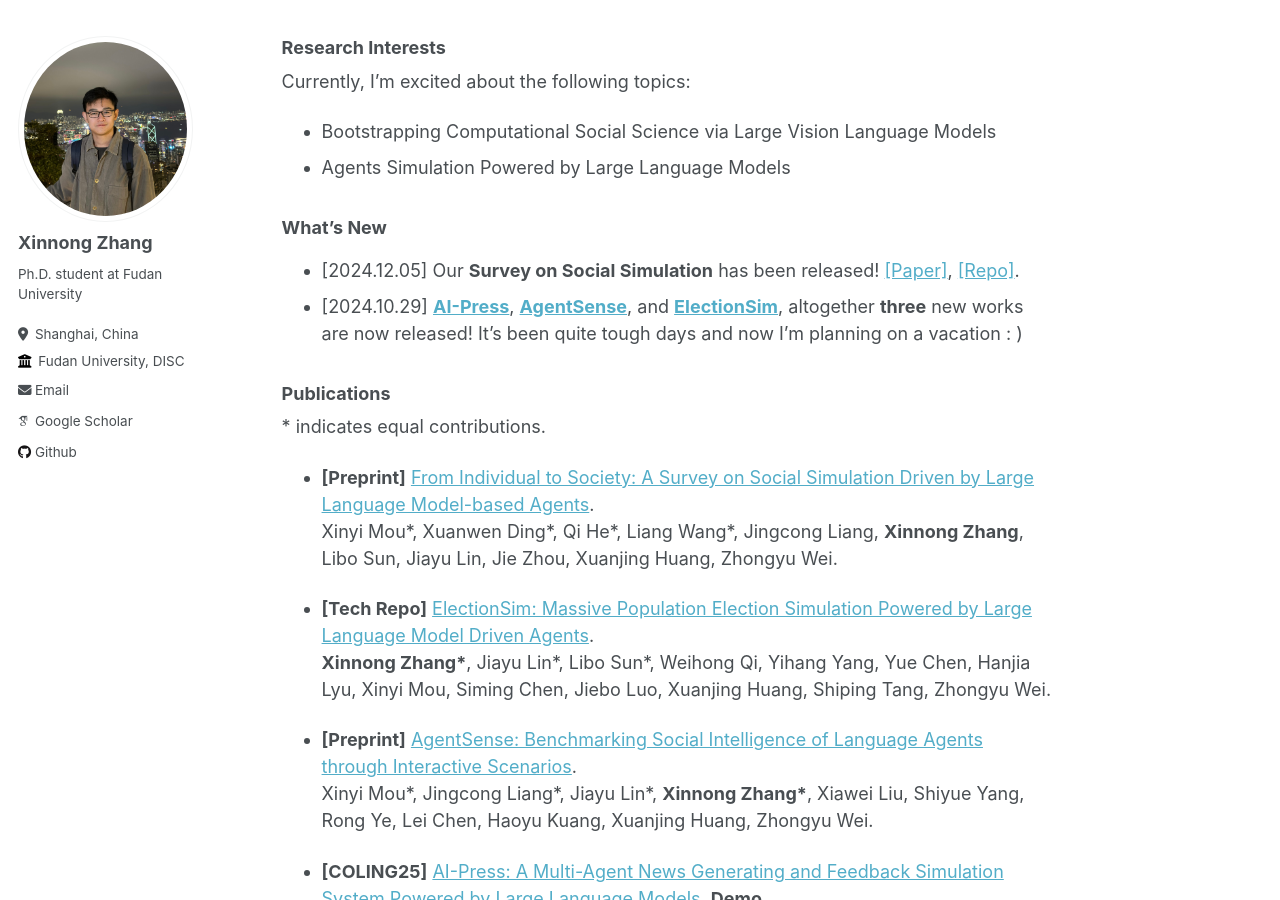
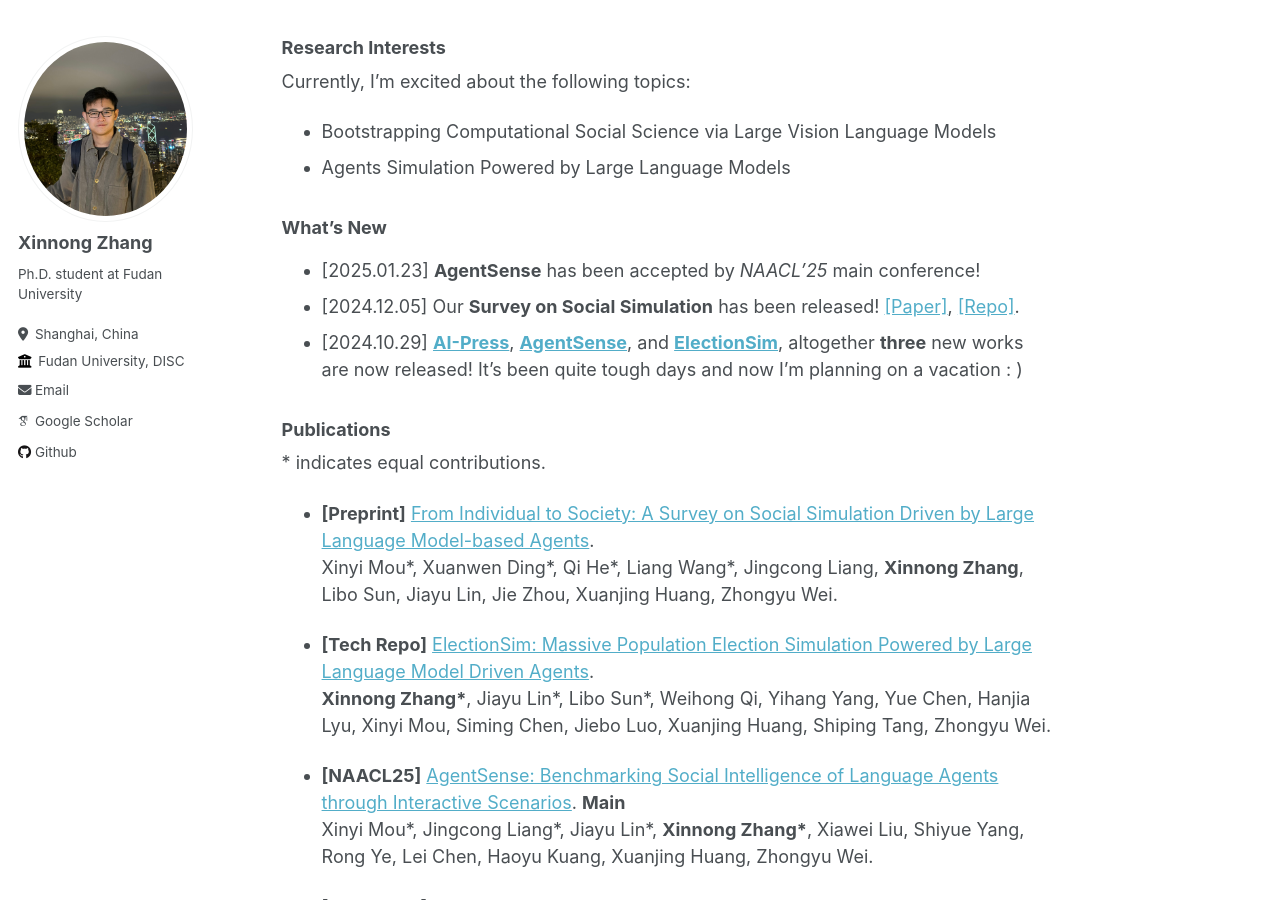
Before and after one commit to Lishi905/lishi905.github.io, a Jekyll site: the page built from _pages/about.md, in a window 1280 px wide and 900 px high, scrolled down 212 px. Built offline with Jekyll 4.4.1, drawn with Linux system fonts in a browser that asks for light colours; some web fonts are replaced.

Commit message:
Update about.md

```diff
--- a/_pages/about.md
+++ b/_pages/about.md
@@ -17,6 +17,7 @@ Currently, I'm excited about the following topics:
 - Agents Simulation Powered by Large Language Models
 
 ### What's New
+- \[2025.01.23\] **AgentSense** has been accepted by _NAACL'25_ main conference!
 - \[2024.12.05\] Our **Survey on Social Simulation** has been released! [\[Paper\]](https://arxiv.org/pdf/2412.03563), [\[Repo\]](https://github.com/FudanDISC/SocialAgent).
 - \[2024.10.29\] **[AI-Press](https://arxiv.org/abs/2410.07561)**, **[AgentSense](https://arxiv.org/abs/2410.19346)**, and **[ElectionSim](https://arxiv.org/abs/2410.20746)**, altogether **three** new works are now released! It's been quite tough days and now I'm planning on a vacation : )
 
@@ -29,7 +30,7 @@ Currently, I'm excited about the following topics:
 - **\[Tech Repo\]** [ElectionSim: Massive Population Election Simulation Powered by Large Language Model Driven Agents](https://arxiv.org/abs/2410.20746).
   **Xinnong Zhang\***, Jiayu Lin\*, Libo Sun\*, Weihong Qi, Yihang Yang, Yue Chen, Hanjia Lyu, Xinyi Mou, Siming Chen, Jiebo Luo, Xuanjing Huang, Shiping Tang, Zhongyu Wei.
 
-- **\[Preprint\]** [AgentSense: Benchmarking Social Intelligence of Language Agents through Interactive Scenarios](https://arxiv.org/abs/2410.19346).
+- **\[NAACL25\]** [AgentSense: Benchmarking Social Intelligence of Language Agents through Interactive Scenarios](https://arxiv.org/abs/2410.19346). **Main**
   Xinyi Mou\*, Jingcong Liang\*, Jiayu Lin\*, **Xinnong Zhang\***, Xiawei Liu, Shiyue Yang, Rong Ye, Lei Chen, Haoyu Kuang, Xuanjing Huang, Zhongyu Wei.
 
 - **\[COLING25\]** [AI-Press: A Multi-Agent News Generating and Feedback Simulation System Powered by Large Language Models](https://arxiv.org/abs/2410.07561). **Demo**
```
